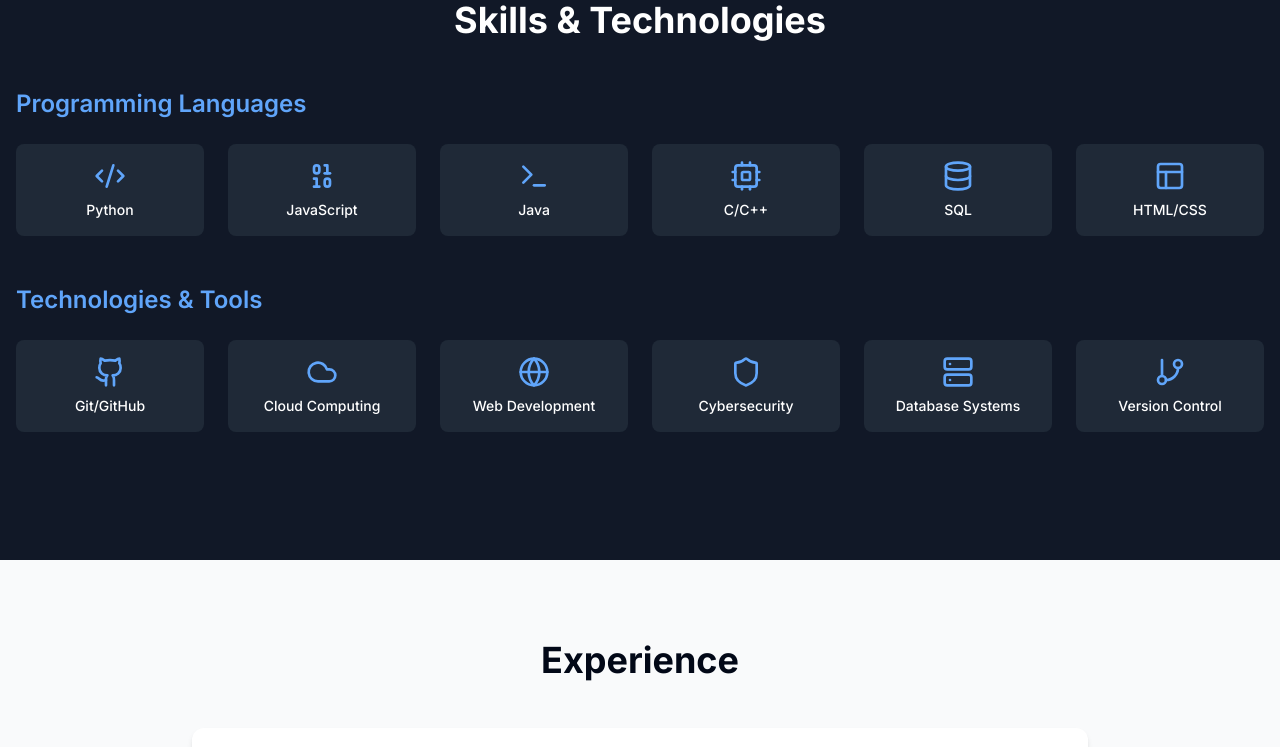
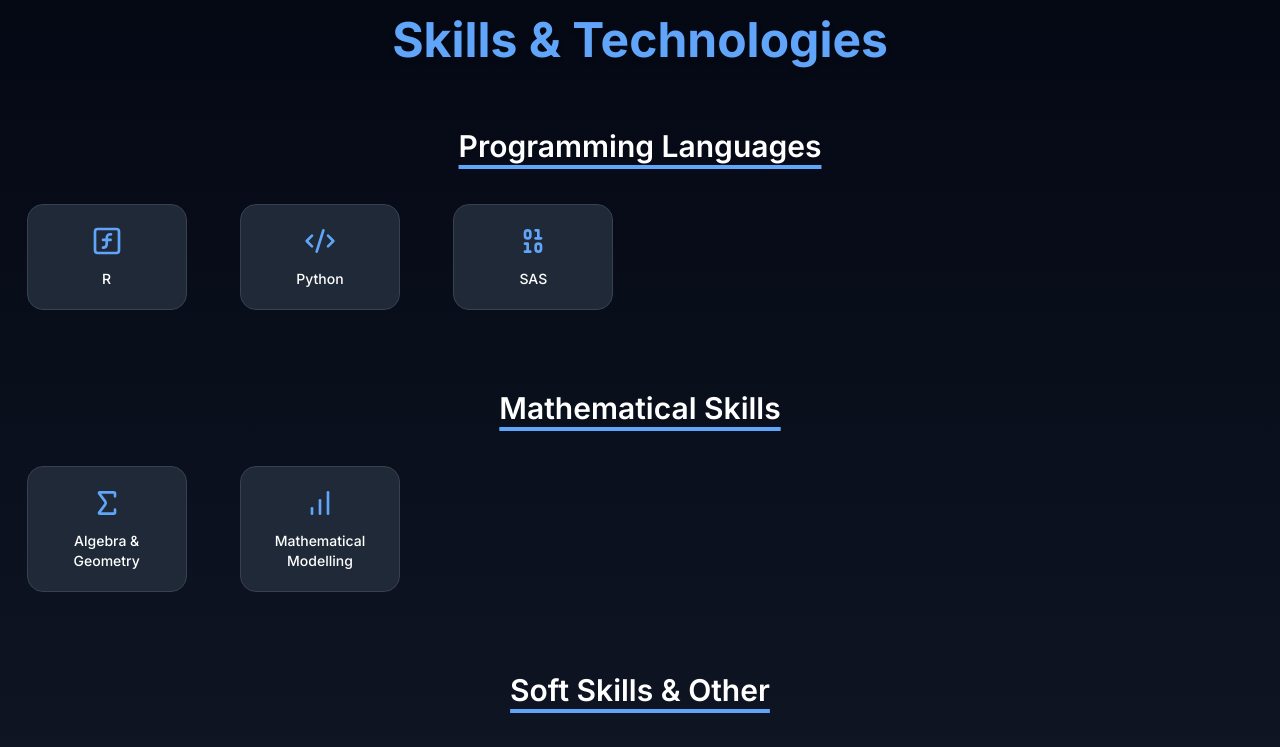
Before and after one commit to BucieM/Portfolio, a React (Vite) app: page / in a window 1280 px wide. Shown: the part 1320-2067 px from the top of the page. Built offline with nearby package versions, Linux system fonts and the light colour scheme.

Commit message:
skills updated

```diff
--- a/src/components/HeroSection.tsx
+++ b/src/components/HeroSection.tsx
@@ -33,14 +33,14 @@ const HeroSection = () => {
                 variant="outline"
                 className="border border-primary text-primary rounded-lg hover:bg-primary hover:text-white transition-colors"
               >
-                View Projects
+               View Projects
               </Button>
             </div>
           </div>
 
           <div className="flex justify-center md:justify-end">
             <img
-              src="/uploads/Screenshot_20250416_175656_WhatsApp (1).jpg"
+              src="/uploads/profilePicture.jpeg"
               alt="Busi Manzini"
               className="rounded-2xl shadow-2xl w-full max-w-[400px] h-auto object-cover"
             />
--- a/src/components/SkillsSection.tsx
+++ b/src/components/SkillsSection.tsx
@@ -1,15 +1,12 @@
 import {
   Code2,
-  Database,
-  GitBranch,
-  Github,
-  Globe,
-  Layout,
-  Server,
-  Terminal,
-  Cloud,
+  FunctionSquare,
+  Sigma,
+  BarChart,
   Cpu,
-  Shield,
+  ClipboardList,
+  Handshake,
+  Trophy,
   Binary
 } from "lucide-react";
 
@@ -21,40 +18,42 @@ type Skill = {
 const SkillsSection = () => {
   const skills: Record<string, Skill[]> = {
     "Programming Languages": [
+      { name: "R", icon: <FunctionSquare className="w-8 h-8" /> },
       { name: "Python", icon: <Code2 className="w-8 h-8" /> },
-      { name: "JavaScript", icon: <Binary className="w-8 h-8" /> },
-      { name: "Java", icon: <Terminal className="w-8 h-8" /> },
-      { name: "C/C++", icon: <Cpu className="w-8 h-8" /> },
-      { name: "SQL", icon: <Database className="w-8 h-8" /> },
-      { name: "HTML/CSS", icon: <Layout className="w-8 h-8" /> },
+      { name: "SAS", icon: <Binary className="w-8 h-8" /> },
     ],
-    "Technologies & Tools": [
-      { name: "Git/GitHub", icon: <Github className="w-8 h-8" /> },
-      { name: "Cloud Computing", icon: <Cloud className="w-8 h-8" /> },
-      { name: "Web Development", icon: <Globe className="w-8 h-8" /> },
-      { name: "Cybersecurity", icon: <Shield className="w-8 h-8" /> },
-      { name: "Database Systems", icon: <Server className="w-8 h-8" /> },
-      { name: "Version Control", icon: <GitBranch className="w-8 h-8" /> },
-    ]
+    "Mathematical Skills": [
+      { name: "Algebra & Geometry", icon: <Sigma className="w-8 h-8" /> },
+      { name: "Mathematical Modelling", icon: <BarChart className="w-8 h-8" /> },
+    ],
+    "Soft Skills & Other": [
+      { name: "Effective Multitasking", icon: <Cpu className="w-8 h-8" /> },
+      { name: "Sales Negotiation", icon: <Handshake className="w-8 h-8" /> },
+      { name: "Data Entry", icon: <ClipboardList className="w-8 h-8" /> },
+      { name: "Tennis Player", icon: <Trophy className="w-8 h-8" /> },
+    ],
   };
 
   return (
-    <section id="skills" className="py-20 bg-gray-900 text-white">
+    <section id="skills" className="py-24 bg-gradient-to-b from-gray-950 to-gray-900 text-white">
       <div className="container mx-auto px-4">
-        <h2 className="text-4xl font-bold text-center mb-12">
+        <h2 className="text-5xl font-extrabold text-center mb-16 text-blue-400 drop-shadow-md">
           Skills & Technologies
         </h2>
 
+        <div className="space-y-20">
           {Object.entries(skills).map(([category, skillsList]) => (
-          <div key={category} className="mb-12">
-            <h3 className="text-2xl font-semibold text-blue-400 mb-6">{category}</h3>
-            <div className="grid grid-cols-2 md:grid-cols-3 lg:grid-cols-6 gap-6">
+            <div key={category}>
+              <h3 className="text-3xl font-semibold text-center text-white mb-10 underline decoration-blue-400 decoration-4 underline-offset-8">
+                {category}
+              </h3>
+              <div className="grid grid-cols-2 sm:grid-cols-3 md:grid-cols-4 lg:grid-cols-6 gap-8 justify-items-center">
                 {skillsList.map((skill) => (
                   <div
                     key={skill.name}
-                  className="flex flex-col items-center p-4 bg-gray-800 rounded-lg hover:bg-blue-600 hover:text-white transition-colors"
+                    className="w-full max-w-[160px] bg-gray-800 border border-gray-700 hover:border-blue-500 hover:shadow-xl transition duration-300 rounded-2xl p-5 text-center flex flex-col items-center space-y-3"
                   >
-                  <div className="text-blue-400 mb-2">{skill.icon}</div>
+                    <div className="text-blue-400">{skill.icon}</div>
                     <span className="text-sm font-medium">{skill.name}</span>
                   </div>
                 ))}
@@ -62,6 +61,7 @@ const SkillsSection = () => {
             </div>
           ))}
         </div>
+      </div>
     </section>
   );
 };
```
Lines whose indentation alone changed are shown as unchanged.
